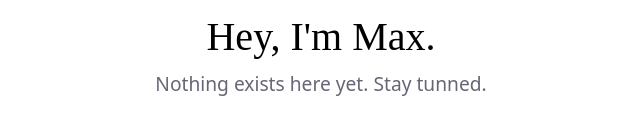
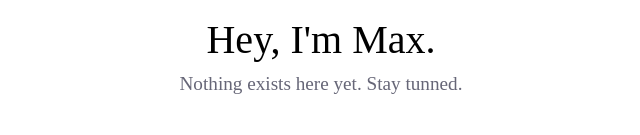
Before and after one commit to to8go/porto, a plain HTML site: page index.html in a window 1280 px wide. Shown: the part 423-558 px from the top of the page, without its empty margins (319-959 px from the left). Drawn offline with Linux system fonts and the light colour scheme.

Commit message:
Update index.html

```diff
--- a/index.html
+++ b/index.html
@@ -41,10 +41,21 @@
             color: #667;
             text-align: center;
             margin-top: 10px;
-            font-family: "Instrument Sans", sans;
+            font-family: "Instrument Sans", serif;
             font-weight: 400;
             font-style: normal;
         }
+
+        @font-face {
+        font-family: Instrument Serif;
+        src=url (static/InstrumentSerif-Regular.ttf);
+        }
+
+        @font-face {
+        font-family: Instrument Sans;
+        src=url (static/InstrumentSans-Regular.ttf);
+        }
+
     </style>
 </head>
 <body>
```
